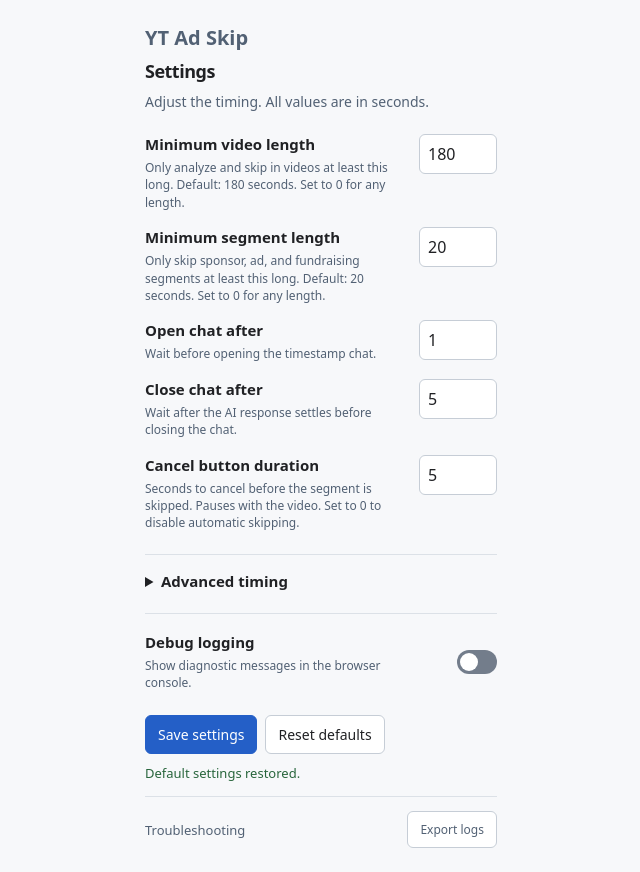
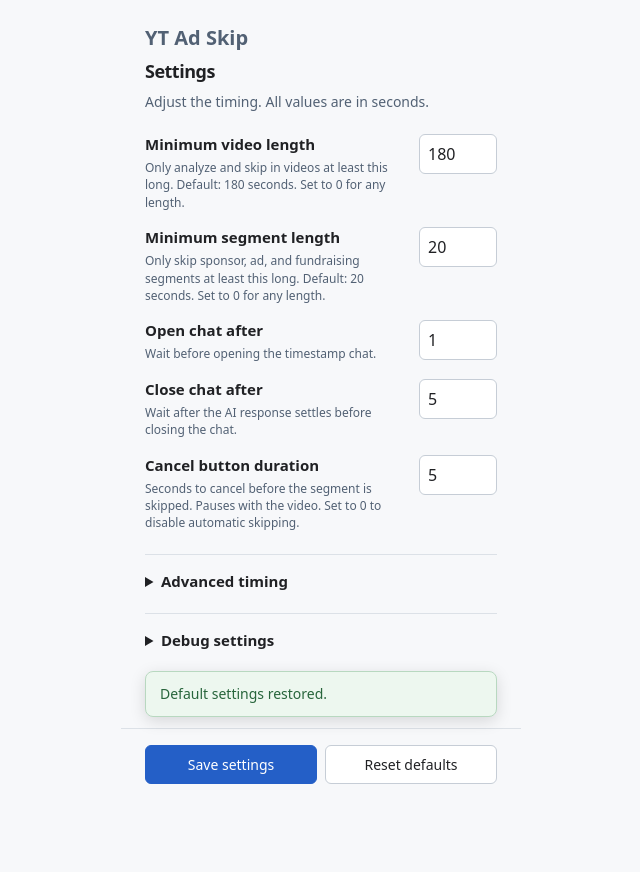
Before and after one commit to cupok/yt-ad-skip, a browser extension: page settings.html in a window 1280 px wide. Both pictures are taken after a click on the button "Reset defaults". Shown: the whole page, without its empty margins (319-959 px from the left). After the commit the page ends 800 px from the top, so only its background shows below. Drawn offline with Linux system fonts and the light colour scheme.

Commit message:
fix(settings): keep actions visible and compact status notices (#10)
## What changes for users?

Save settings and Reset defaults now share a fixed bottom bar equally,
so both remain accessible when the popup opens and while scrolling.
Debug logging, troubleshooting, and log export move into a collapsed
Debug settings accordion.

Status notices float above the bar, use larger text, and disappear after
three seconds. Saving confirms with a short localized message. The
repository instructions now require user-confirmed hands-on testing
before pushing feature changes.

## Validation

- [x] `npm run check` and `npm test` pass (221 tests).
- [x] Regression tests cover notice dismissal, restarting its timeout,
and clearing it when editing.
- [x] Unreleased changelog updated.
- Controlled Chrome checks at 400×600 verified the fixed actions,
accordion contents, saving/resetting, floating notice placement, and
auto-dismissal. Light and dark layouts were inspected.
- The user manually reviewed the changes and authorized committing and
releasing 1.0.2.
- No new permissions or services.

```diff
--- a/settings-ui.js
+++ b/settings-ui.js
@@ -5,9 +5,9 @@
         en: {
             title: 'Settings', intro: 'Adjust the timing. All values are in seconds.',
             advanced: 'Advanced timing', save: 'Save settings', reset: 'Reset defaults',
-            logs: 'Troubleshooting', export: 'Export logs',
+            debugSection: 'Debug settings', logs: 'Troubleshooting', export: 'Export logs',
             debug: 'Debug logging', debugHint: 'Show diagnostic messages in the browser console.',
-            saved: 'Saved. Skip limits apply now; new timers use these settings.',
+            saved: 'Saved.',
             restored: 'Default settings restored.', loadError: 'Could not load settings. Reopen this window to try again.',
             saveError: 'Could not save settings. Please try again.',
             exported: 'Log export requested.', exportError: 'Could not export logs. Please try again.',
@@ -24,9 +24,9 @@
         uk: {
             title: 'Налаштування', intro: 'Налаштуйте затримки. Усі значення в секундах.',
             advanced: 'Додаткові затримки', save: 'Зберегти', reset: 'Відновити типові',
-            logs: 'Діагностика', export: 'Експортувати журнал',
+            debugSection: 'Налаштування налагодження', logs: 'Діагностика', export: 'Експортувати журнал',
             debug: 'Налагоджувальні повідомлення', debugHint: 'Показувати діагностичні повідомлення в консолі браузера.',
-            saved: 'Збережено. Обмеження пропуску діють одразу, затримки — для нових таймерів.',
+            saved: 'Збережено.',
             restored: 'Типові налаштування відновлено.', loadError: 'Не вдалося завантажити налаштування. Відкрийте це вікно знову.',
             saveError: 'Не вдалося зберегти налаштування. Спробуйте ще раз.',
             exported: 'Експорт журналу запитано.', exportError: 'Не вдалося експортувати журнал. Спробуйте ще раз.',
@@ -43,9 +43,9 @@
         ru: {
             title: 'Настройки', intro: 'Настройте задержки. Все значения в секундах.',
             advanced: 'Дополнительные задержки', save: 'Сохранить', reset: 'Сбросить настройки',
-            logs: 'Диагностика', export: 'Экспортировать журнал',
+            debugSection: 'Настройки отладки', logs: 'Диагностика', export: 'Экспортировать журнал',
             debug: 'Отладочные сообщения', debugHint: 'Показывать диагностические сообщения в консоли браузера.',
-            saved: 'Сохранено. Ограничения пропуска действуют сразу, задержки — для новых таймеров.',
+            saved: 'Сохранено.',
             restored: 'Настройки по умолчанию восстановлены.', loadError: 'Не удалось загрузить настройки. Откройте это окно снова.',
             saveError: 'Не удалось сохранить настройки. Попробуйте ещё раз.',
             exported: 'Экспорт журнала запрошен.', exportError: 'Не удалось экспортировать журнал. Попробуйте ещё раз.',
@@ -100,9 +100,17 @@
             ? '#main-fields' : '#advanced-fields').append(row);
     }
 
+    let statusTimer;
+
     function showStatus(message, error = false) {
+        clearTimeout(statusTimer);
         status.textContent = message;
         status.dataset.error = String(error);
+        if (message) {
+            statusTimer = setTimeout(() => {
+                status.textContent = '';
+            }, 3000);
+        }
     }
 
     function populate(values) {
--- a/settings.css
+++ b/settings.css
@@ -4,10 +4,11 @@
     font-size: 13px;
     color: #202124;
     background: #f7f8fa;
+    scroll-padding-bottom: 100px;
 }
 * { box-sizing: border-box; }
-body { width: 400px; margin: 0 auto; }
-main { padding: 24px; }
+body { width: 400px; max-width: 100%; margin: 0 auto; }
+main { padding: 24px 24px 90px; }
 .brand { margin: 0 0 8px; color: #526174; font-size: 20px; font-weight: 600; }
 h1 { margin: 0 0 8px; font-size: 18px; letter-spacing: -0.5px; }
 .intro { margin: 0 0 22px; color: #526174; font-size: 14px; line-height: 1.5; }
@@ -17,7 +18,7 @@ fieldset { margin: 0; padding: 0; border: 0; min-width: 0; }
 .field label { display: block; font-size: 15px; font-weight: 600; line-height: 1.4; }
 .field p { margin: 4px 0 0; font-size: 12px; line-height: 1.45; color: #526174; }
 input { width: 100%; padding: 8px; border: 1px solid #c6cdd6; border-radius: 6px; background: #fff; color: inherit; font: inherit; font-size: 16px; }
-.debug-setting { margin-top: 22px; padding-top: 18px; border-top: 1px solid #dce1e7; }
+.debug-setting { margin-top: 18px; }
 input[role="switch"] { appearance: none; position: relative; align-self: center; justify-self: end; width: 40px; height: 24px; padding: 0; margin: 0; border: 0; border-radius: 12px; background: #737d8b; cursor: pointer; }
 input[role="switch"]::before { content: ''; position: absolute; top: 3px; left: 3px; width: 18px; height: 18px; border-radius: 50%; background: #fff; transition: transform 0.15s; }
 input[role="switch"]:checked { background: #245fc7; }
@@ -27,20 +28,24 @@ input:focus-visible, button:focus-visible, summary:focus-visible { outline: 2px
 details { margin-top: 22px; padding-top: 16px; border-top: 1px solid #dce1e7; }
 summary { cursor: pointer; font-size: 15px; font-weight: 600; }
 details .fields { margin-top: 18px; }
-.actions { display: flex; gap: 8px; margin-top: 24px; }
+.action-bar { position: fixed; z-index: 1; bottom: 0; left: 50%; transform: translateX(-50%); width: 400px; max-width: 100%; padding: 16px 24px; background: #f7f8fa; border-top: 1px solid #dce1e7; }
+.actions { display: flex; gap: 8px; }
 button { padding: 9px 12px; border: 1px solid #c6cdd6; border-radius: 6px; background: #fff; color: inherit; cursor: pointer; font: inherit; font-weight: 500; }
 button.primary { background: #245fc7; border-color: #245fc7; color: #fff; }
 button:disabled { opacity: 0.55; cursor: default; }
-.actions button { font-size: 14px; }
-#status { min-height: 32px; margin: 10px 0 0; line-height: 1.4; color: #28653c; }
-#status[data-error="true"] { color: #b3261e; }
-footer { display: flex; justify-content: space-between; align-items: center; gap: 12px; padding-top: 14px; border-top: 1px solid #dce1e7; color: #526174; }
-footer button { font-size: 12px; }
+.actions button { flex: 1; min-width: 0; font-size: 14px; }
+#status { position: absolute; bottom: calc(100% + 12px); left: 24px; right: 24px; margin: 0; padding: 12px 14px; border: 1px solid #b8d8c0; border-radius: 8px; background: #edf7ef; box-shadow: 0 4px 16px #0002; font-size: 14px; line-height: 1.4; color: #28653c; overflow-wrap: anywhere; }
+#status:empty { display: none; }
+#status[data-error="true"] { color: #b3261e; background: #fff0ef; border-color: #efb8b3; }
+.troubleshooting { display: flex; justify-content: space-between; align-items: center; gap: 12px; margin-top: 18px; padding-top: 14px; border-top: 1px solid #dce1e7; color: #526174; }
+.troubleshooting span { font-size: 14px; }
+.troubleshooting button { font-size: 12px; }
 @media (prefers-color-scheme: dark) {
     :root { color: #e8eaed; background: #202124; }
-    .brand, .intro, .field p, footer { color: #aeb9c7; }
+    .brand, .intro, .field p, .troubleshooting { color: #aeb9c7; }
     input, button { background: #292c31; border-color: #535b67; }
-    details, footer, .debug-setting { border-color: #414750; }
-    #status { color: #91d6a5; }
-    #status[data-error="true"] { color: #ffb4ab; }
+    .action-bar { background: #202124; }
+    details, .troubleshooting, .action-bar { border-color: #414750; }
+    #status { color: #91d6a5; background: #20372a; border-color: #41674d; }
+    #status[data-error="true"] { color: #ffb4ab; background: #402725; border-color: #80504b; }
 }
--- a/settings.html
+++ b/settings.html
@@ -22,6 +22,8 @@
                     <summary data-i18n="advanced">Advanced timing</summary>
                     <div id="advanced-fields" class="fields"></div>
                 </details>
+                <details id="debug-settings">
+                    <summary data-i18n="debugSection">Debug settings</summary>
                     <div class="field debug-setting">
                         <div>
                             <label for="debug" data-i18n="debug">Debug logging</label>
@@ -29,17 +31,20 @@
                         </div>
                         <input type="checkbox" id="debug" name="debug" role="switch" aria-describedby="debug-hint">
                     </div>
+                    <div class="troubleshooting">
+                        <span data-i18n="logs">Troubleshooting</span>
+                        <button type="button" id="export" data-i18n="export">Export logs</button>
+                    </div>
+                </details>
+                <div class="action-bar">
                     <div class="actions">
                         <button type="submit" class="primary" data-i18n="save">Save settings</button>
                         <button type="button" id="reset" data-i18n="reset">Reset defaults</button>
                     </div>
+                    <p id="status" role="status" aria-live="polite"></p>
+                </div>
             </fieldset>
         </form>
-        <p id="status" role="status" aria-live="polite"></p>
-        <footer>
-            <span data-i18n="logs">Troubleshooting</span>
-            <button type="button" id="export" data-i18n="export">Export logs</button>
-        </footer>
     </main>
 </body>
 </html>
```
Also changed, not shown: AGENTS.md (+2 -0 lines), tests/helpers/settings-ui.cjs (+4 -3 lines), tests/settings-ui.test.cjs (+33 -0 lines), CHANGELOG.md. Lines whose indentation alone changed are shown as unchanged.
